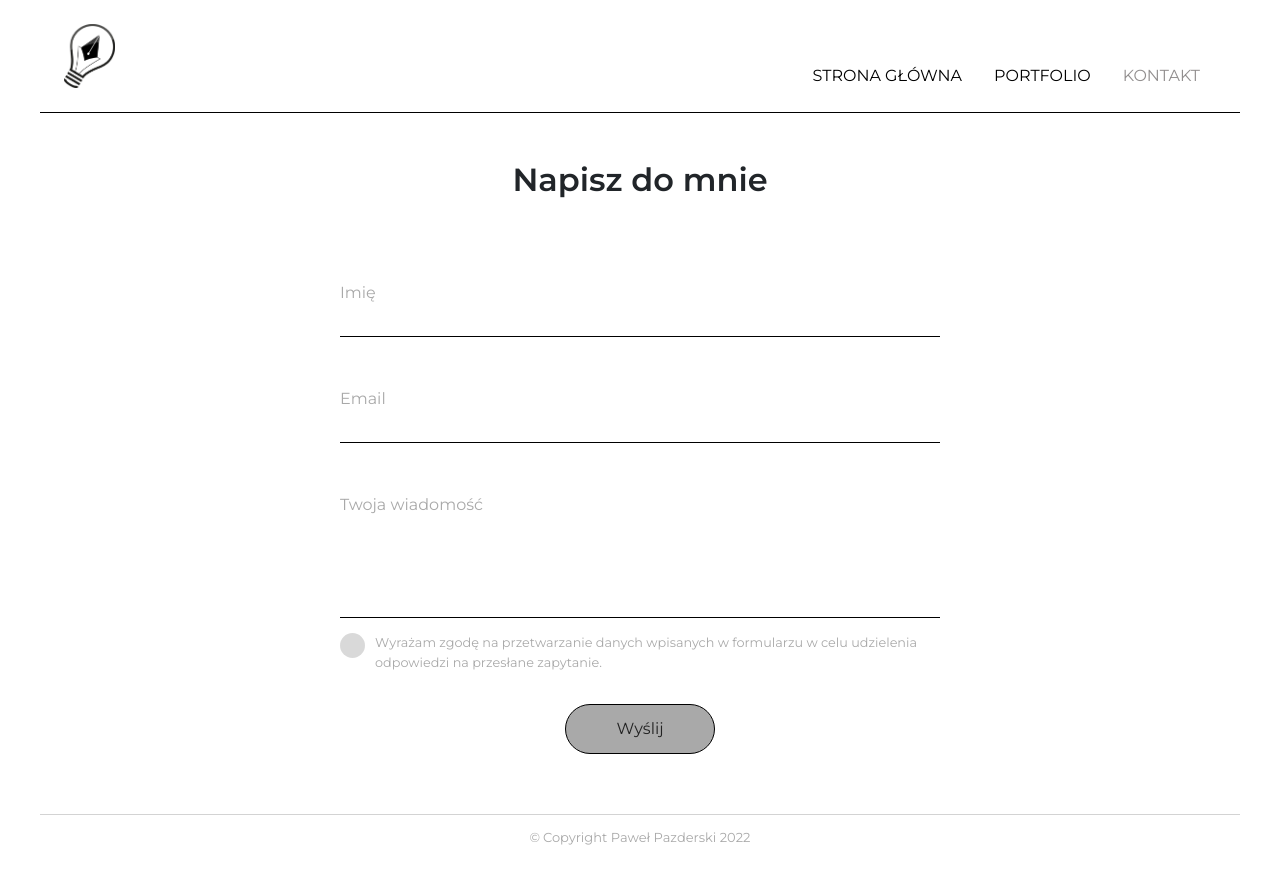
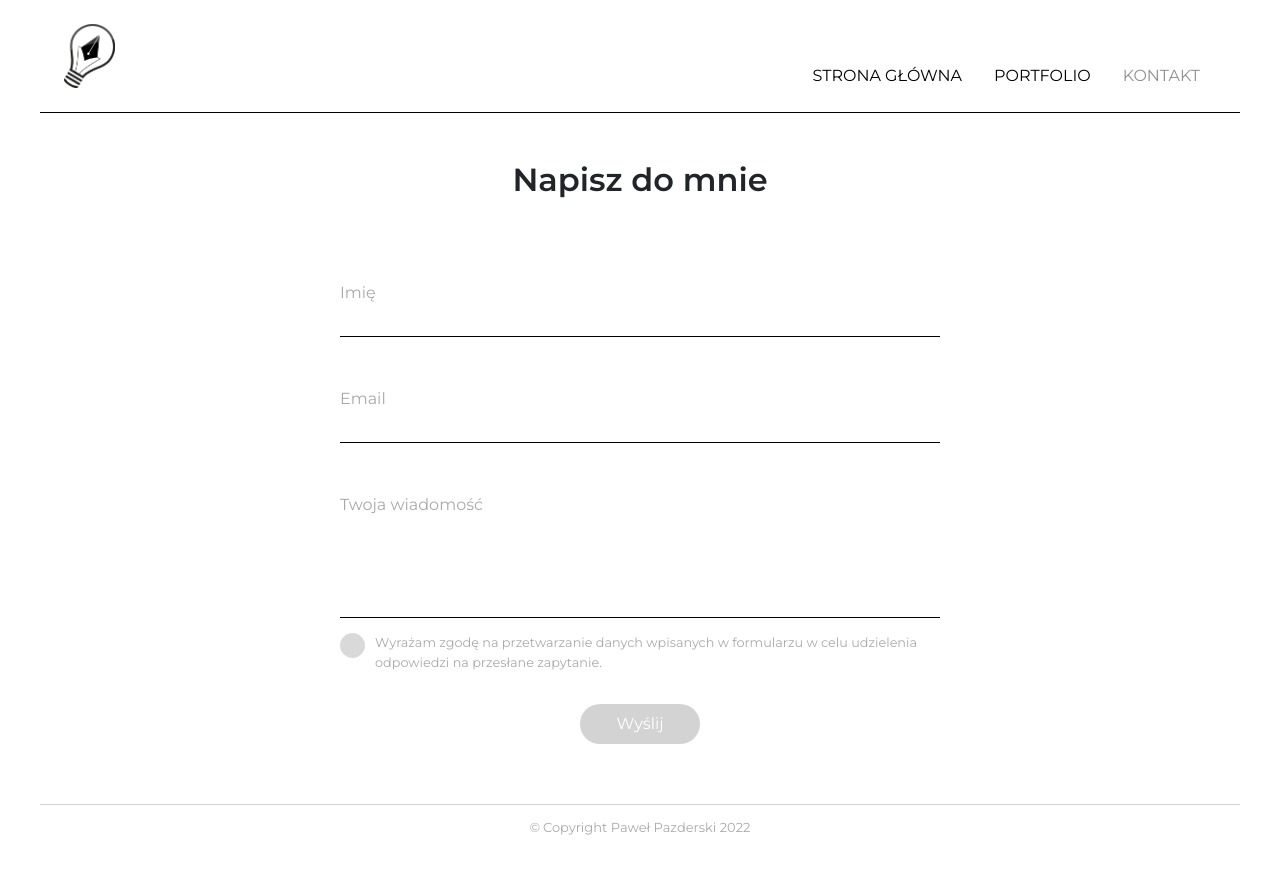
Before and after one commit to PawelPazderski/mypage, a React (Create React App) app: page /contact in a window 1280 px wide. Built offline with nearby package versions, Linux system fonts and the light colour scheme.

Commit message:
visual changes to buttons

```diff
--- a/src/components/Contact/contact.scss
+++ b/src/components/Contact/contact.scss
@@ -68,12 +68,13 @@ h1 {
 
 button {
     margin-top: 2em;
-    width: 150px;
-    height: 50px;
+    width: 120px;
+    height: 40px;
     align-self: center;
-    background-color: darkgrey;
+    background-color: lightgrey;
     border-radius: 25px;
-    border: 1px solid black
+    border: none;
+    color: white
 }
 
 button:hover {
@@ -81,13 +82,9 @@ button:hover {
 }
 
 .agree-box {
-    // border: 1px solid red;
     display: flex;
     margin-top: 15px;
     position: relative;
-    // justify-content: space-between;
-    // align-items: flex-start;
-
 }
 
 .agree-box input {
@@ -100,7 +97,6 @@ button:hover {
     }
 
 .agree-box label {
-    // border: 1px solid red;
     margin-top: 0;
     margin-left: 35px;
     font-size: 0.8em;
--- a/src/components/Portfolio_react/portfolio_react.scss
+++ b/src/components/Portfolio_react/portfolio_react.scss
@@ -77,10 +77,9 @@ h6 {
     text-align: center;
     line-height: 2em;
     &:hover {
-        color: $accent-color;
         cursor: pointer;
-        background-color: transparent;
-        border: 1px solid lightgrey;
+        background-color: $accent-color;
+        color: white;
     }
 
 }
```
